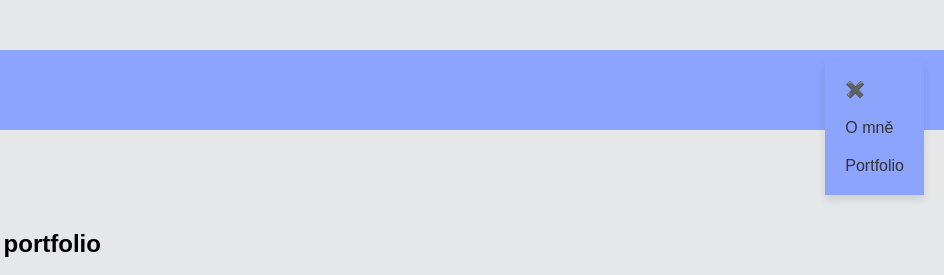
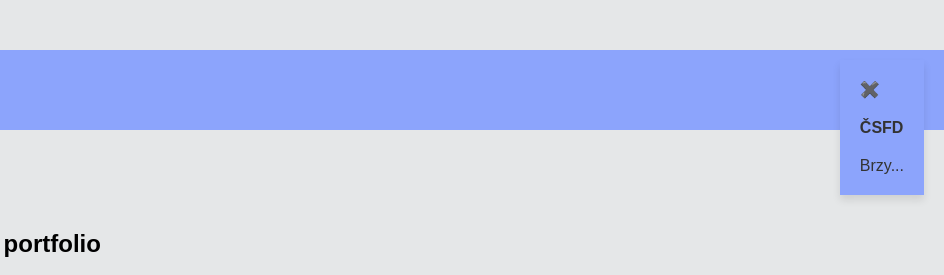
Before and after one commit to ioblic/ioblic.github.io, a plain HTML site: page index.html in a window 1280 px wide. Both pictures are taken after a click on the element "*️⃣". Shown: the top 275 px of the page, 336-1280 px from the left. Drawn offline with Linux system fonts and the light colour scheme.

Commit message:
Update index.html

```diff
--- a/index.html
+++ b/index.html
@@ -85,8 +85,8 @@
             <div class="menu">
                <!-- Ostatní odkazy na stránky zde -->
                 <a onclick="toggleMenu(closed)">✖️</a>
-                <a href="#">O mně</a>
-                <a href="#">Portfolio</a>
+                <a href="https://www.csfd.cz/uzivatel/906488-ioblic/hodnoceni/?type=0"><b>ČSFD</b></a>
+                <a href="#">Brzy...</a>
 
             </div>
         </nav>
```
